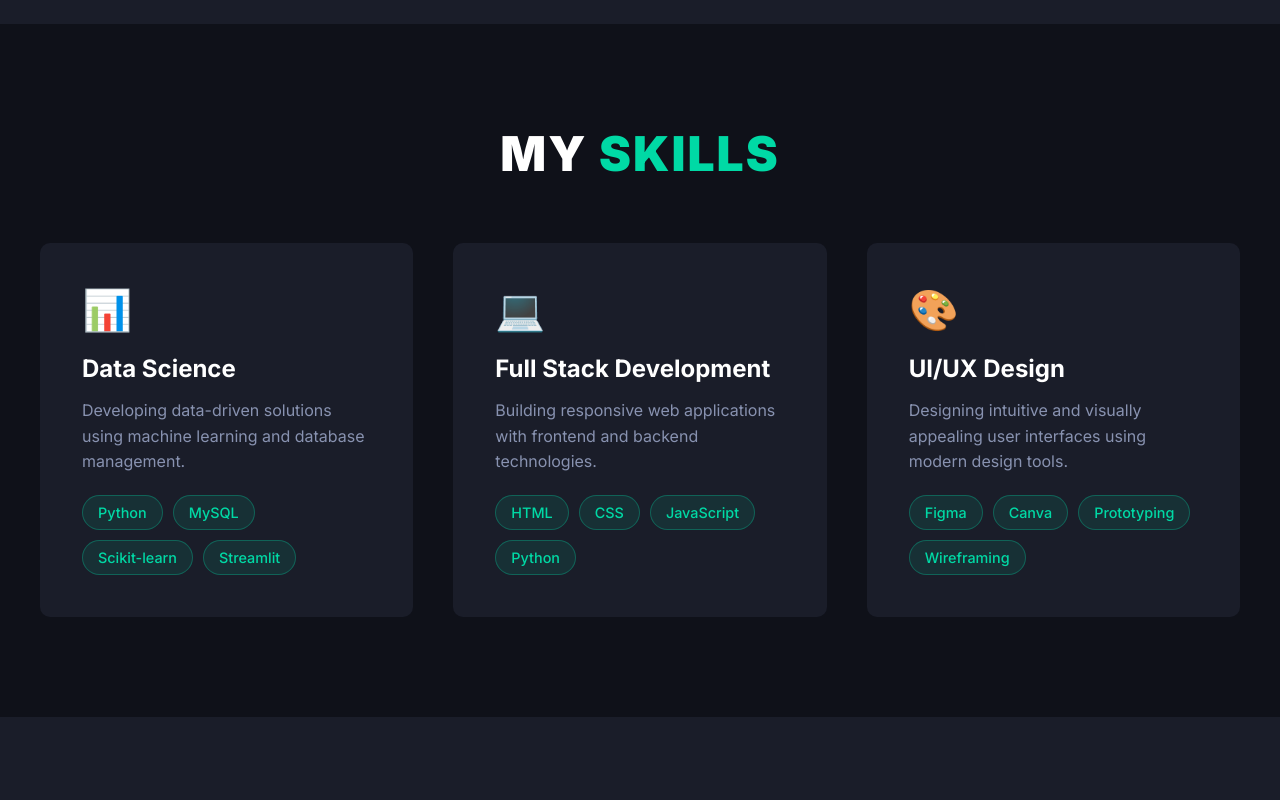
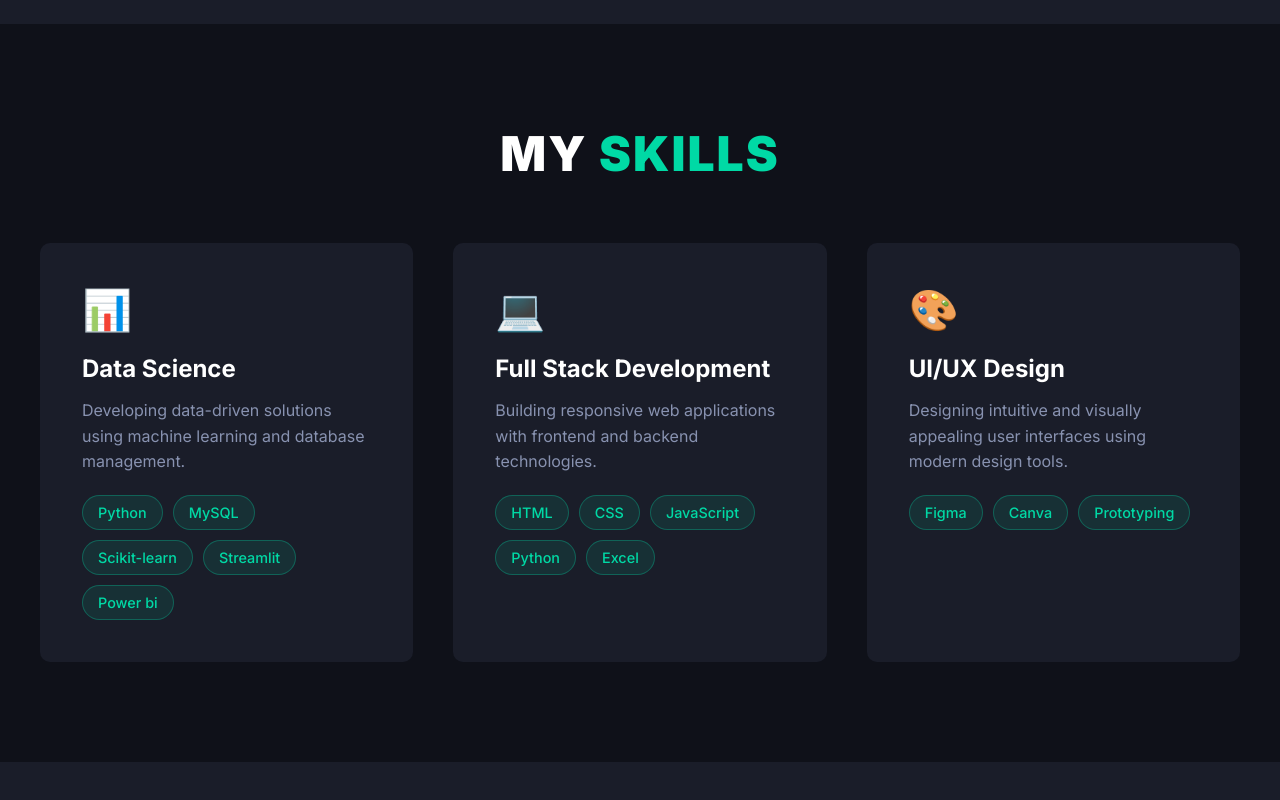
Before and after one commit to manivelmanivel/my-portfolio, a plain HTML site: page index.html in a window 1280 px wide. Shown: the part 2929-3729 px from the top of the page. Drawn offline with Linux system fonts and the light colour scheme.

Commit message:
Update index.html

```diff
--- a/index.html
+++ b/index.html
@@ -81,7 +81,7 @@
                         <ul>
                             <li>UI/UX Design (Figma, Canva)</li>
                             <li>Full Stack Development (HTML, CSS, JavaScript, Python)</li>
-                            <li>Data Science (MySQL, Scikit-learn, Streamlit)</li>
+                            <li>Data Science (MySQL, Scikit-learn, Streamlit, power bi)</li>
                             <li>Soft Skills: Decision Making, Team Leadership</li>
                         </ul>
                     </div>
@@ -163,6 +163,7 @@
                         <span class="skill-tag">MySQL</span>
                         <span class="skill-tag">Scikit-learn</span>
                         <span class="skill-tag">Streamlit</span>
+                        <span class="skill-tag">Power bi</span>
                     </div>
                 </div>
                 <div class="skill-card">
@@ -174,6 +175,7 @@
                         <span class="skill-tag">CSS</span>
                         <span class="skill-tag">JavaScript</span>
                         <span class="skill-tag">Python</span>
+                        <span class="skill-tag">Excel</span>
                     </div>
                 </div>
                 <div class="skill-card">
@@ -184,7 +186,6 @@
                         <span class="skill-tag">Figma</span>
                         <span class="skill-tag">Canva</span>
                         <span class="skill-tag">Prototyping</span>
-                        <span class="skill-tag">Wireframing</span>
                     </div>
                 </div>
             </div>
```
